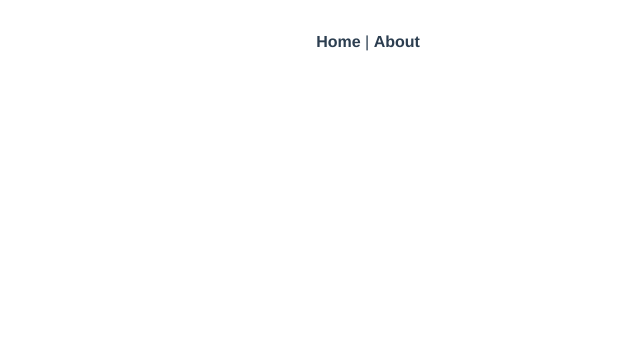
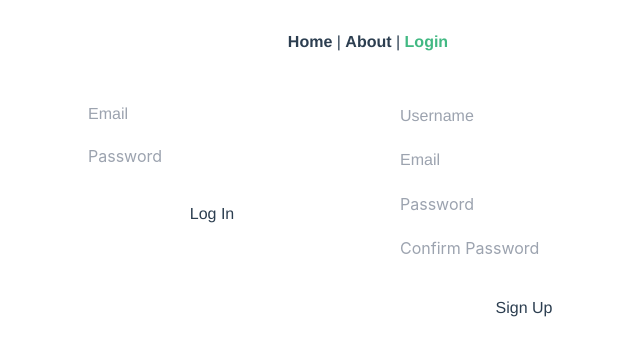
Before and after one commit to David-Orson/typing-game, a Vue app in the folder client/: page /login in a window 1280 px wide. Before the commit this address had no page. Shown: the top 356 px of the page, without its empty margins (272-912 px from the left). Built offline with nearby package versions, Linux system fonts and the light colour scheme.

Commit message:
login page ui

```diff
--- a/client/package.json
+++ b/client/package.json
@@ -11,7 +11,7 @@
   "dependencies": {
     "core-js": "^3.8.3",
     "primeicons": "^6.0.1",
-    "primevue": "^3.18.0",
+    "primevue": "^3.18.1",
     "register-service-worker": "^1.7.2",
     "vue": "^3.2.13",
     "vue-router": "^4.0.3",
--- a/client/src/App.vue
+++ b/client/src/App.vue
@@ -1,7 +1,8 @@
 <template>
   <nav>
     <router-link to="/">Home</router-link> |
-    <router-link to="/about">About</router-link>
+    <router-link to="/about">About</router-link> |
+    <router-link to="/login">Login</router-link>
   </nav>
   <router-view />
 </template>
--- a/client/src/router/index.ts
+++ b/client/src/router/index.ts
@@ -14,7 +14,12 @@ const routes: Array<RouteRecordRaw> = [
     // this generates a separate chunk (about.[hash].js) for this route
     // which is lazy-loaded when the route is visited.
     component: () => import(/* webpackChunkName: "about" */ '../views/About.vue')
-  }
+  },
+  {
+    path: '/login',
+    name: 'login',
+    component: () => import(/* webpackChunkName: "login" */ '../views/Login.vue')
+  },
 ]
 
 const router = createRouter({
--- a/client/src/views/Home.vue
+++ b/client/src/views/Home.vue
@@ -1,6 +1,7 @@
 <script setup lang="ts">
 import { ref, onMounted } from "vue";
 
+// reactive
 const wpm = ref();
 const test = ref("");
 const typed = ref("");
@@ -18,6 +19,7 @@ const wordlist =
 
 const underscores = "____________________________";
 
+// watchers
 window.addEventListener("keydown", (e) => {
   let allKeys = "abcdefghijklmnopqrstuvwxyzABCDEFGHIJKLMNOPQRSTUVWXYZ";
 
@@ -32,6 +34,7 @@ window.addEventListener("keydown", (e) => {
   if (e.key === "Enter") reset();
 });
 
+// methods
 const reset = () => {
   clearInterval(intervalId.value);
 
@@ -99,6 +102,7 @@ const reset = () => {
   }, 1000);
 };
 
+// lifecycle
 onMounted(() => {
   reset();
 });
--- /dev/null
+++ b/client/src/views/Login.vue
@@ -0,0 +1,50 @@
+<script setup lang="ts">
+import { ref } from "vue";
+
+// primevue
+import InputText from "primevue/inputtext";
+import Password from "primevue/password";
+import Button from "primevue/button";
+
+// reactive
+const creds = ref<any>({});
+
+// methods
+const logInCallback = async () => {};
+</script>
+
+<template>
+  <div class="flex justify-center">
+    <form
+      class="flex flex-col justify-evenly h-40"
+      @submit.prevent="logInCallback"
+    >
+      <InputText id="email-input" v-model="creds.email" placeholder="Email" />
+      <Password
+        :feedback="false"
+        v-model="creds.password"
+        placeholder="Password"
+      />
+      <Button class="mt-4" label="Log In" type="submit" />
+    </form>
+    <div class="w-16"></div>
+    <form
+      class="flex flex-col justify-evenly h-64"
+      @submit.prevent="logInCallback"
+    >
+      <InputText
+        id="username-input"
+        v-model="creds.name"
+        placeholder="Username"
+      />
+      <InputText id="email-input" v-model="creds.email" placeholder="Email" />
+      <Password :feedback="true" v-model="creds.pass" placeholder="Password" />
+      <Password
+        :feedback="true"
+        v-model="creds.pass2"
+        placeholder="Confirm Password"
+      />
+      <Button class="mt-4" label="Sign Up" type="submit" />
+    </form>
+  </div>
+</template>
```
Also changed, not shown: client/src/main.ts (+9 -1 lines), 2 other files (tests, documents, lock files or other folders).
